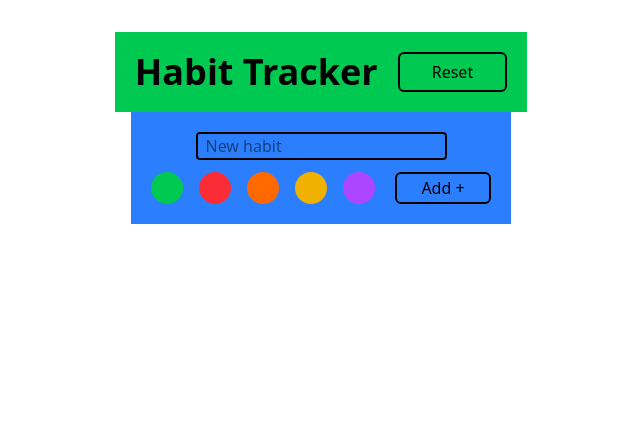
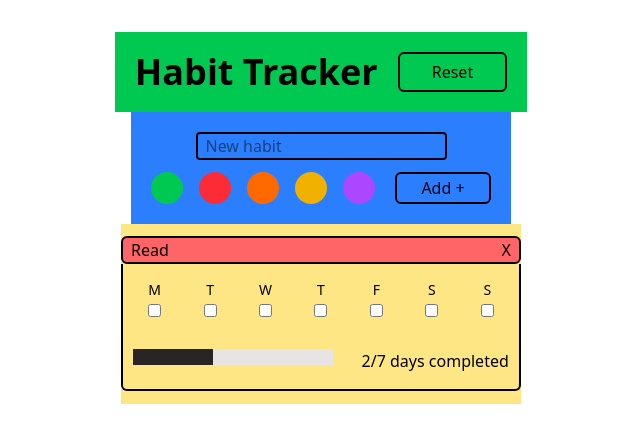
Before and after one commit to sebastianAssure/habit-tracker, a React (Vite) app: page / in a window 1280 px wide. Shown: the top 442 px of the page, without its empty margins (319-959 px from the left). Built offline with nearby package versions, Linux system fonts and the light colour scheme.

Commit message:
feat: add base layout habit-card

```diff
--- a/src/App.tsx
+++ b/src/App.tsx
@@ -1,4 +1,5 @@
 import './App.css'
+import { HabitCard } from './components/HabitCard'
 import { Header } from './components/Header'
 import { NewHabitForm } from './components/NewHabitForm'
 
@@ -8,6 +9,7 @@ function App() {
     <main className='flex flex-col items-center min-h-screen'>
       <Header></Header>
       <NewHabitForm></NewHabitForm>
+      <HabitCard></HabitCard>
     </main>
   )
 }
--- /dev/null
+++ b/src/components/HabitCard.tsx
@@ -0,0 +1,17 @@
+import { DayCheckbox } from "./DayCheckbox"
+import { ProgressBar } from "./ProgressBar"
+
+export const HabitCard = () => {
+    return (
+        <div className="flex flex-col w-100 h-45 bg-amber-200 items-center py-3">
+            <div className="flex w-full bg-red-400 justify-between px-2 border-2 rounded-md">
+                <h1>Read</h1>
+                <a href="">X</a>
+            </div>
+            <div className="w-full border-b-2 border-l-2 border-r-2 rounded-b-md">
+                <DayCheckbox></DayCheckbox>
+                <ProgressBar></ProgressBar>
+            </div>
+        </div>
+    )
+}
```
